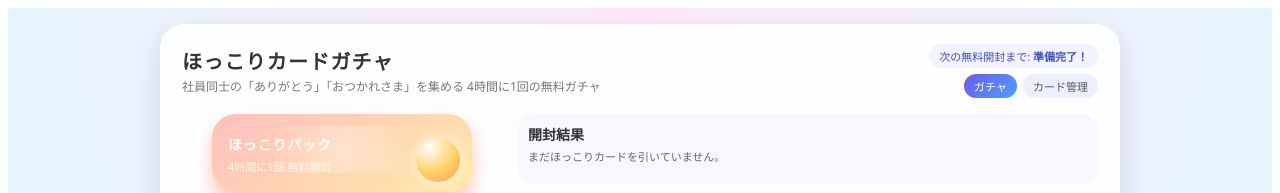
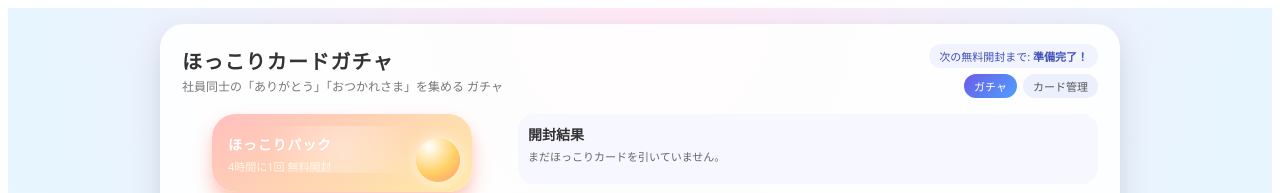
Before and after one commit to immunity428/LocalChallenges, a React (Vite) app: page / in a window 1280 px wide. Shown: the top 193 px of the page. Built offline with nearby package versions, Linux system fonts and the light colour scheme.

Commit message:
fix:テキストの変更

```diff
--- a/src/App.jsx
+++ b/src/App.jsx
@@ -213,7 +213,7 @@ function App() {
   };
 
   const handlePackClick = () => {
-    showToast('4時間に1回、無料でほっこりカードが5枚引けます！');
+    showToast('ほっこりカードが5枚引けます！');
   };
 
   return (
@@ -241,7 +241,7 @@ function App() {
             <div className='title'>ほっこりカードガチャ</div>
             <div className='subtitle'>
               社員同士の「ありがとう」「おつかれさま」を集める
-              4時間に1回の無料ガチャ
+              ガチャ
             </div>
           </div>
 
```
